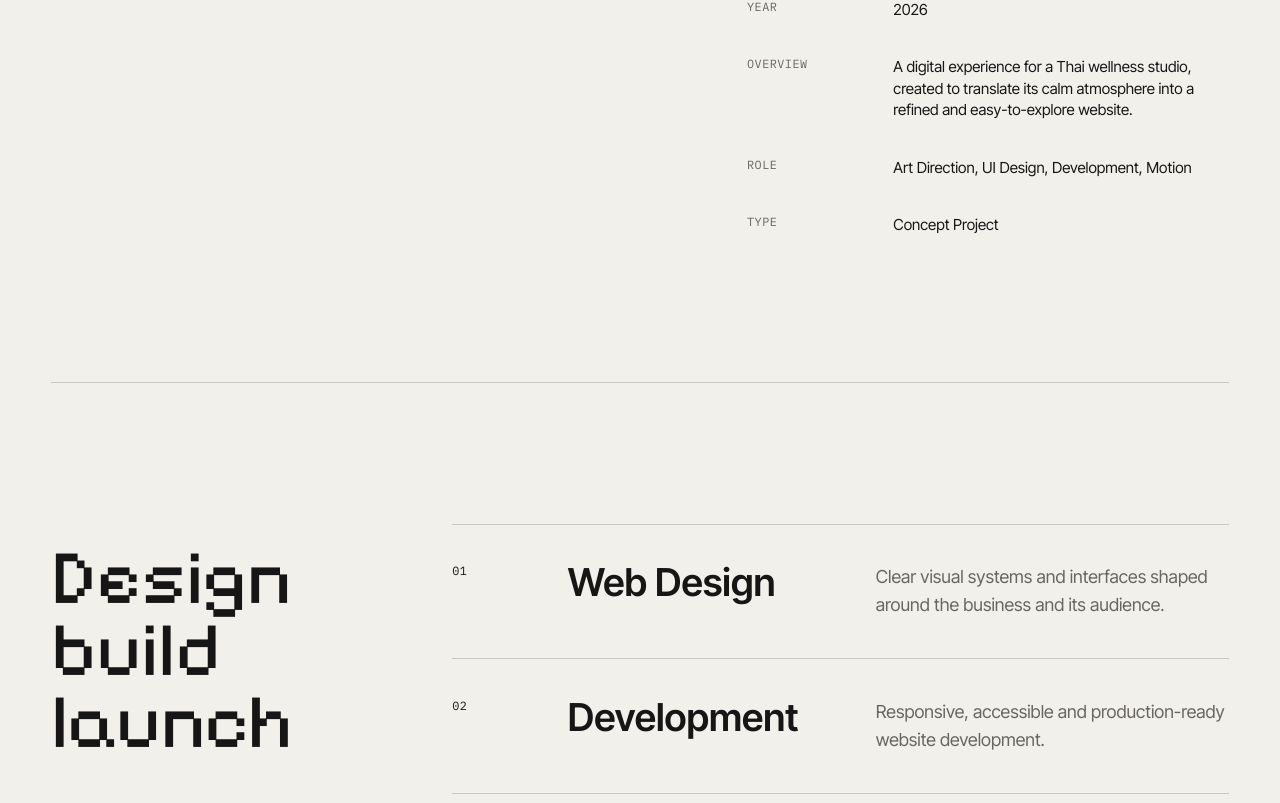
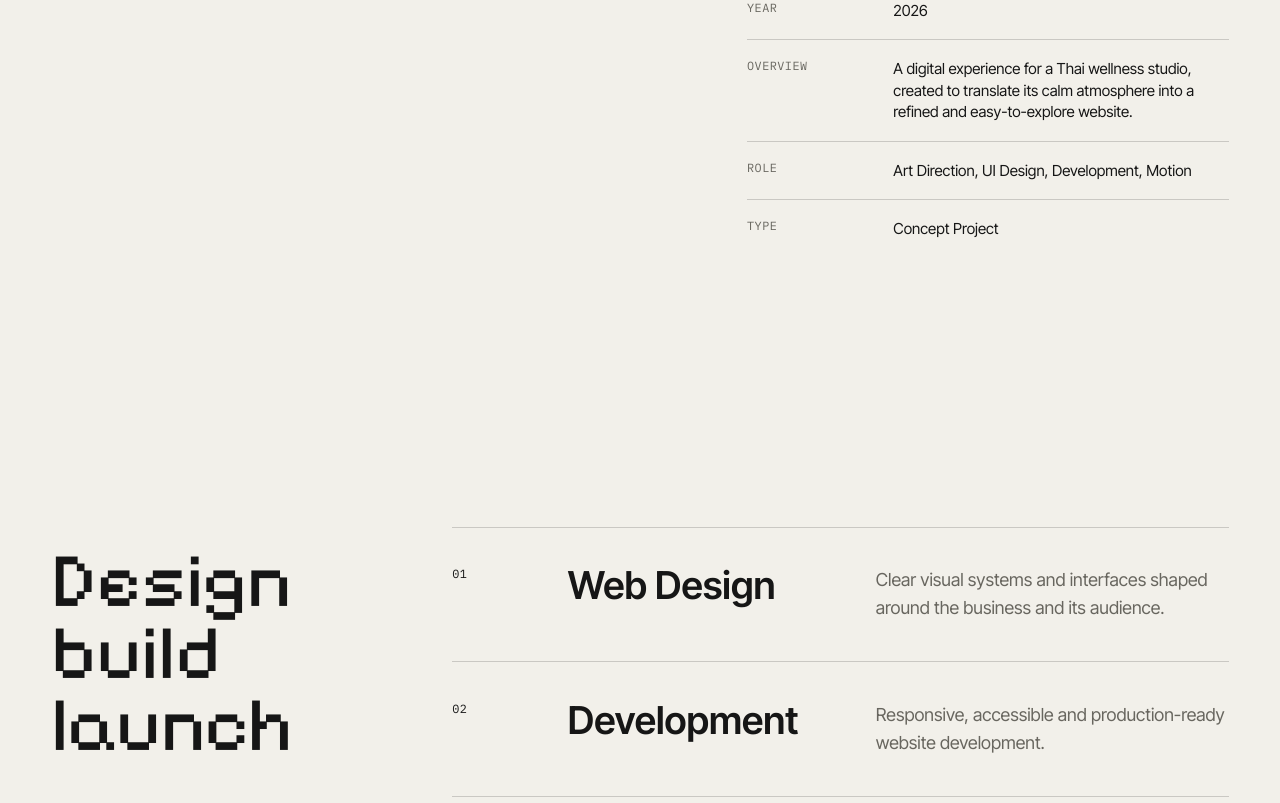
Before and after one commit to same3e/pavel-portfolio, a Next.js app: page / in a window 1280 px wide. Shown: the part 1477-2280 px from the top of the page. Built offline with nearby package versions, Linux system fonts and the light colour scheme.

Commit message:
add fonts and some fixes

```diff
--- a/src/app/globals.css
+++ b/src/app/globals.css
@@ -478,6 +478,7 @@ p {
   grid-template-columns: minmax(120px, 0.36fr) 1fr;
   gap: clamp(18px, 2vw, 34px);
   padding: clamp(13px, 1.4vw, 18px) 0;
+  border-top: 1px solid var(--line);
 }
 
 .work-info-row span,
@@ -580,7 +581,6 @@ p {
 .case-solution,
 .case-cta {
   padding: clamp(72px, 11vw, 160px) 0;
-  border-top: 1px solid var(--line);
 }
 
 .compact-services>div:first-child {
```
